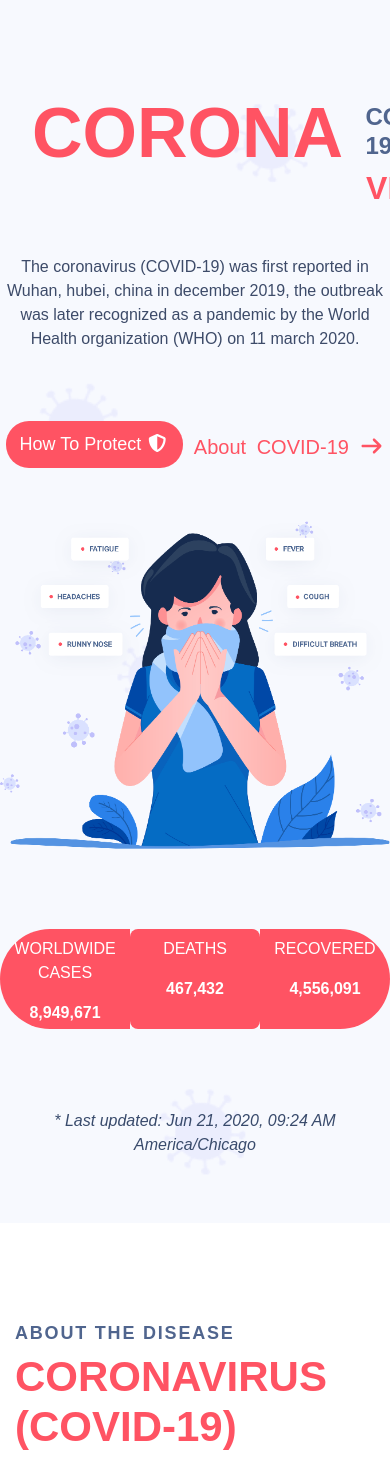
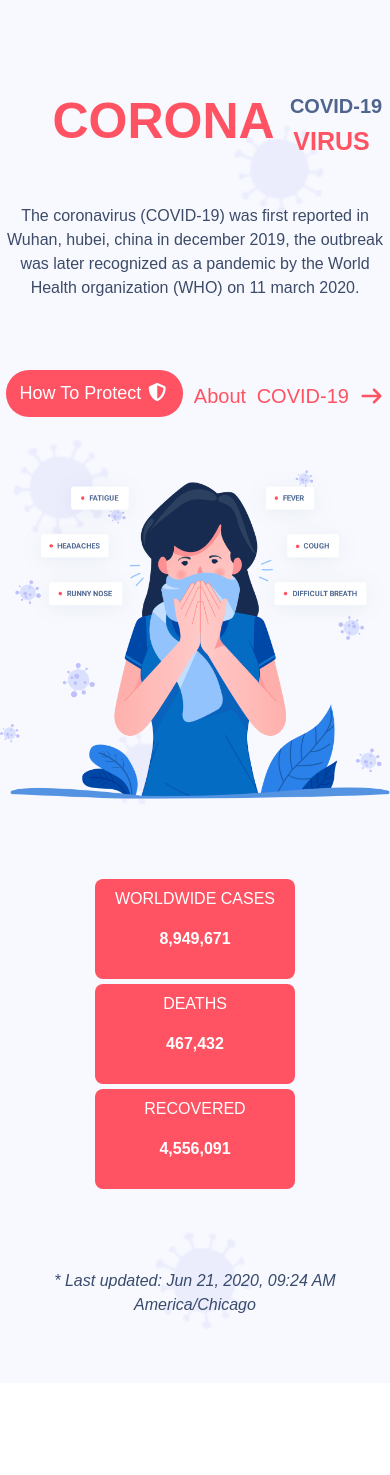
Before and after one commit to Ahmed-Mohamedd/final-project, a plain HTML site: page index.html in a window 390 px wide. Shown: the part 69-1544 px from the top of the page. Drawn offline with Linux system fonts and the light colour scheme.

Commit message:
Second commit

```diff
--- a/index.html
+++ b/index.html
@@ -64,7 +64,7 @@
                         <a class="nav-link" href="#latest">News</a>
                     </li>
                     <li class="nav-item">
-                        <a class="nav-link" href="#faq"> <button class="btn">Do & Don’t</button></a>
+                        <a class="nav-link" href="#protect"> <button class="btn">Do & Don’t</button></a>
                     </li>
                 </ul>
             </div>
--- a/style.css
+++ b/style.css
@@ -68,6 +68,7 @@ header .navbar
 width: 100%;
 height: 90px;
 position: fixed;
+z-index: 1;
 }
 header .navbar .navbar-brand
 {
@@ -310,14 +311,15 @@ position: fixed;
 right: 3%;
 bottom: 6%;
 border: 1px solid  #FF5363;
-border-radius: 3px;
-width: 25px;
-height: 25px;
+border-radius: 8px;
+width:30px;
+height: 30px;
 background-color: #FF5363;
 display: none;
+z-index: 3;
 }
 header .icon-top a{
-
+    padding-left: 4px;
 }
 header .icon-top a .fa-arrow-up{
     font-size: 22px;
@@ -988,15 +990,78 @@ footer{
     }
 
 }
-@media (max-width: 768px) {
-    header .banner .banner-text-nums {
-        width: 100%;
-        padding: 80px 0;
-        margin-left: 0px;
+@media (max-width: 720px) {
+    .style-h2 {
+        font-size: 22px;
+    }
+    .style-h3 {
+        font-size: 14px;
     }
     header .navbar .navbar-brand {
         margin-left: 120px;
     }
+
+    header .banner .bn-text .text-head .h2-head {
+    font-size: 50px;
+    font-weight: 900;
+    color: #FF5363;
+    text-transform: uppercase;
+    font-family: sans-serif;
+    margin-left: -63px;
+    }
+
+
+    header .banner .bn-text .text-head .h3-head {
+    font-size: 20px;
+    text-transform: uppercase;
+    color: #50658e;
+    font-family: sans-serif;
+    margin-top: -65px;
+    margin-left: 282px;
+    font-weight: 600;
+    }
+
+
+
+    header .banner .bn-text .text-head .h2-head2 {
+    font-size: 25px;
+    text-transform: uppercase;
+    color: #FF5363;
+    font-family: sans-serif;
+    margin-left: 273px;
+    font-weight: 600;
+    }
+    header .banner .banner-text-nums {
+        width: 100%;
+        display: flex;
+        flex-direction: column;
+        justify-content: center;
+        align-items: center;
+        margin-left: 0px;
+    }
+    header .banner .banner-text-nums .banner-num1 ,
+    .banner-num2
+    {
+        border-radius: 8px;
+        margin-bottom: 5px;
+    }
+    header .banner .banner-text-nums .banner-num3 {
+        border-radius: 8px;
+    }
+    .syptoms .syptoms-button .text {
+        display: flex;
+        left: 0px;
+    }
+    .treatment .treatment-carevull {
+        left: 0%;
+    }
+    .faq .faq-box-select {
+        left: 0%;
+    }
+
+
+
+
 }
 @media (min-width: 768px) {
     .protect .protect-imgs .protect-imgs1 .box .icon{
```
